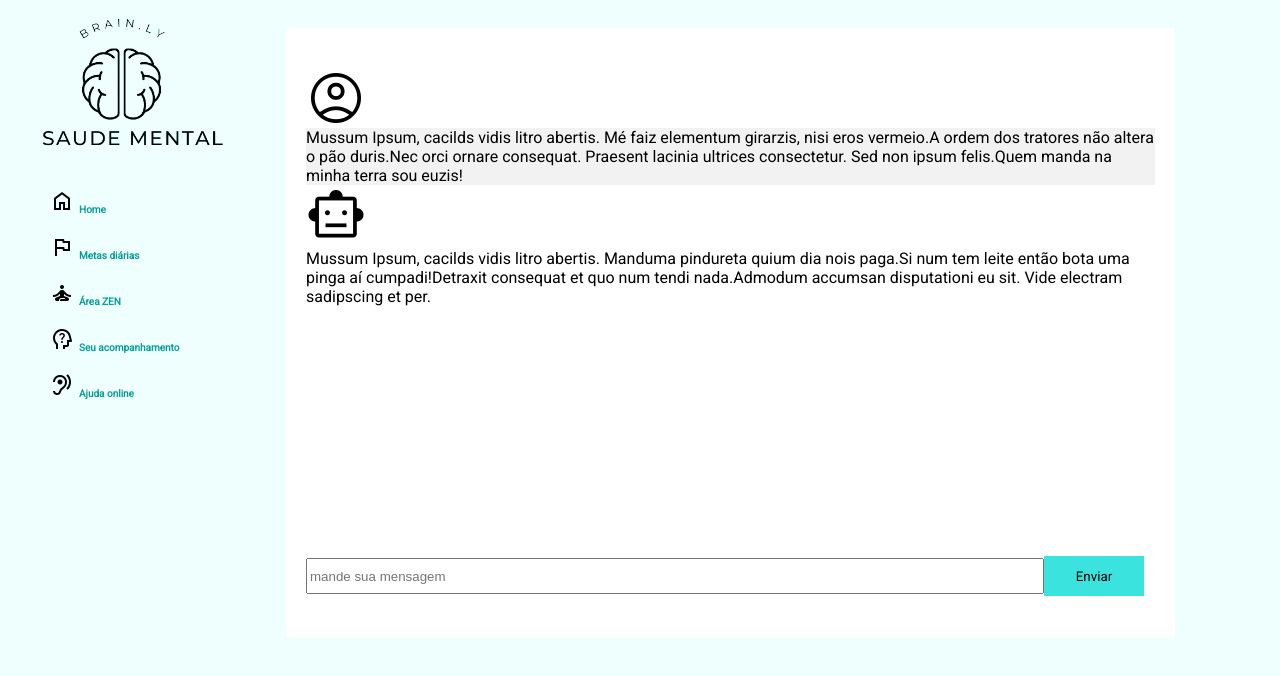
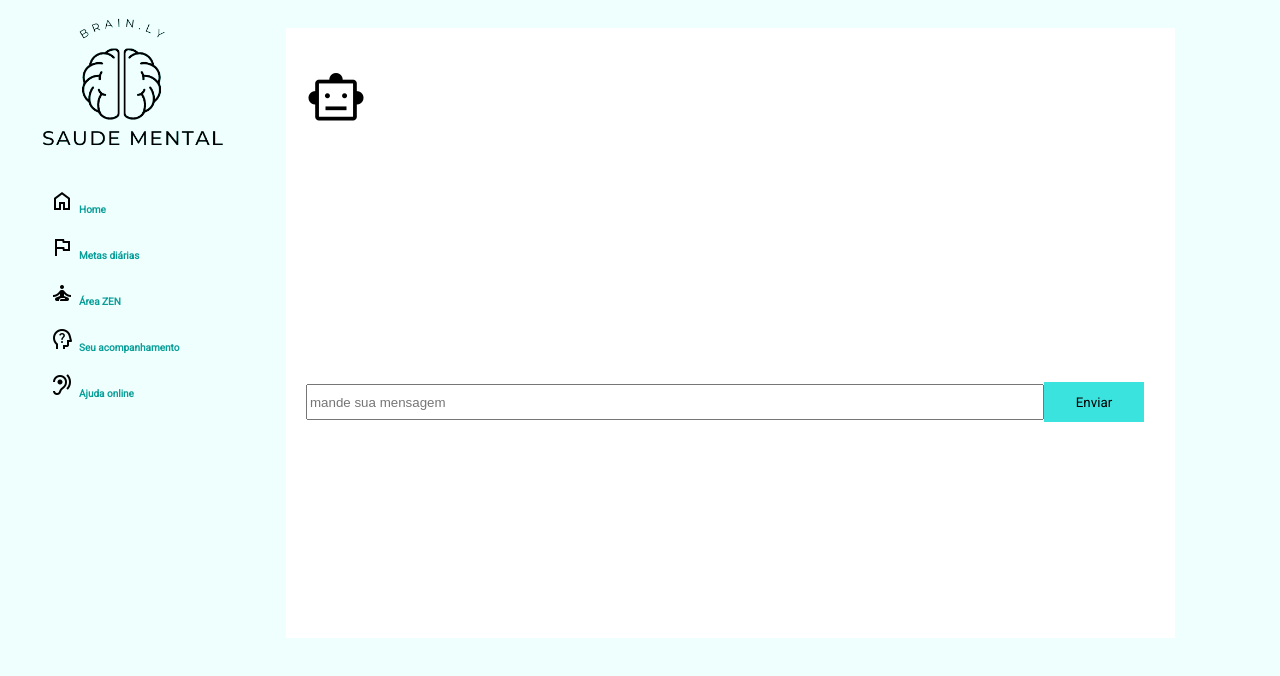
Before and after one commit to LucasBruce/assistente-saude-mental-pagina, an Angular app in the folder assistente-saude-mental-pagina/: page /ajuda-online in a window 1280 px wide. Shown: the top 676 px of the page. Built offline with nearby package versions, Linux system fonts and the light colour scheme.

Commit message:
tarefa-lucas-01 - ajuda online comunicao com chatGPT.

```diff
--- a/assistente-saude-mental-pagina/package.json
+++ b/assistente-saude-mental-pagina/package.json
@@ -18,6 +18,7 @@
     "@angular/platform-browser": "^15.2.0",
     "@angular/platform-browser-dynamic": "^15.2.0",
     "@angular/router": "^15.2.0",
+    "ngx-spinner": "^15.0.1",
     "openai": "^3.2.1",
     "rxjs": "~7.8.0",
     "tslib": "^2.3.0",
--- a/assistente-saude-mental-pagina/src/app/ajuda-online/ajuda-online.component.html
+++ b/assistente-saude-mental-pagina/src/app/ajuda-online/ajuda-online.component.html
@@ -2,27 +2,31 @@
 
 
 <div class="conteudo-conversacao">
-  <div>
+  <!-- <div>
     <span class="material-symbols-outlined text-icon" style="float: left;">
       account_circle
     </span>
 
-  </div>
+  </div> -->
   <div class="texto-cliente">
-    Mussum Ipsum, cacilds vidis litro abertis. Mé faiz elementum girarzis, nisi eros vermeio.A ordem dos tratores não altera o pão duris.Nec orci ornare consequat. Praesent lacinia ultrices consectetur. Sed non ipsum felis.Quem manda na minha terra sou euzis!
 
   </div>
-  <div>
+  <div class="text-align">
     <span class="material-symbols-outlined text-icon">
       smart_toy
     </span>
+    {{ areaText }}
   </div>
   <div>
-    Mussum Ipsum, cacilds vidis litro abertis. Manduma pindureta quium dia nois paga.Si num tem leite então bota uma pinga aí cumpadi!Detraxit consequat et quo num tendi nada.Admodum accumsan disputationi eu sit. Vide electram sadipscing et per.
+
   </div>
+</div>
+<div class="form-envio-mensagem">
+  <app-input-brainly
+    placeholder="mande sua mensagem"
+    inputTypes="input-mensagem"
+    [inputText]="textField"
+    (outputText)="operationOpenai($event)"
+   ></app-input-brainly>
 
 </div>
-<div class="form-envio-mensagem">
-  <app-input-brainly placeholder="mande sua mensagem" inputTypes="input-mensagem"></app-input-brainly>
-  <app-button-brainly buttonDescription="Enviar" buttonTypes="button-normal" class="btn-enviar"></app-button-brainly>
-</div>
--- a/assistente-saude-mental-pagina/src/app/ajuda-online/ajuda-online.component.scss
+++ b/assistente-saude-mental-pagina/src/app/ajuda-online/ajuda-online.component.scss
@@ -1,5 +1,9 @@
 .text-icon{
   font-size: 60px;
+}
+
+.text-align{
+  text-align: justify;
 }
 
 .conteudo-conversacao{
--- a/assistente-saude-mental-pagina/src/app/ajuda-online/ajuda-online.component.ts
+++ b/assistente-saude-mental-pagina/src/app/ajuda-online/ajuda-online.component.ts
@@ -1,10 +1,62 @@
-import { Component } from '@angular/core';
+import { Component, OnInit } from '@angular/core';
+import { IOpenaiResponse } from 'src/model/entity-openai';
+import { IMessages, IOpenaiRequest } from './../../model/entity-openai';
+import { OpenaiService } from './../../service/openai.service';
 
 @Component({
   selector: 'app-ajuda-online',
   templateUrl: './ajuda-online.component.html',
   styleUrls: ['./ajuda-online.component.scss']
 })
-export class AjudaOnlineComponent {
+export class AjudaOnlineComponent implements OnInit{
+
+  textField = '';
+  areaText = '';
+  openaiResponse!: IOpenaiResponse;
+  openaiRequest: IOpenaiRequest = {
+    model: "gpt-3.5-turbo",
+    messages: [
+      {
+        role: 'user',
+        content: '',
+      }
+    ],
+    temperature: 0.7
+  }
+  iMessages: IMessages = {
+    role: 'user',
+    content: '',
+  };
+
+  /**
+   *@param openaiService
+      serviço de comunicação
+      com o chatGPT através da lib openai
+   */
+  constructor(private openaiService: OpenaiService) {}
+
+  ngOnInit(): void {
+    console.log('init...');
+    this.textField = '';
+  }
+
+  operationOpenai(value: string): void {
+    this.openaiRequest.messages[0].content = value;
+      const openaiCallbackResponse = (resposta: IOpenaiResponse) => {
+        this.openaiResponse = resposta;
+        this.areaText = this.openaiResponse.choices[0].message.content;
+        console.log(this.areaText);
+      };
+
+      const errorCallbackService = () => {
+        console.error('Nao foi possível a comunicacao com o chatGPT!');
+      };
+
+      this.openaiService.execOpenai(
+        this.openaiRequest,
+        openaiCallbackResponse,
+        errorCallbackService
+        )
+  }
 
 }
--- a/assistente-saude-mental-pagina/src/app/input-brainly/input-brainly.component.html
+++ b/assistente-saude-mental-pagina/src/app/input-brainly/input-brainly.component.html
@@ -1 +1,13 @@
-<input type="text" placeholder="{{placeholder}}" class="input {{inputTypes}}" />
+ <input
+    type="text"
+    placeholder="{{placeholder}}"
+    class="input {{inputTypes}}"
+    [(ngModel)]="inputText"
+    >
+ <app-button-brainly
+    buttonDescription="Enviar"
+    buttonTypes="button-normal"
+    class="btn-enviar"
+    (click)="emitirEvento()"
+    >
+  </app-button-brainly>
--- a/assistente-saude-mental-pagina/src/app/input-brainly/input-brainly.component.ts
+++ b/assistente-saude-mental-pagina/src/app/input-brainly/input-brainly.component.ts
@@ -1,4 +1,5 @@
-import { Component, Input } from '@angular/core';
+import { Component, EventEmitter, Input, OnInit, Output } from '@angular/core';
+import { FormControl } from '@angular/forms';
 
 @Component({
   selector: 'app-input-brainly',
@@ -7,10 +8,16 @@ import { Component, Input } from '@angular/core';
 })
 export class InputBrainlyComponent {
 
-  @Input()
-  placeholder !: string
+  @Input() inputText!: string;
 
-  @Input()
-  inputTypes !: string
+  @Input() placeholder!: string
 
+  @Input() inputTypes!: string
+
+  @Output() outputText = new EventEmitter<string>();
+
+  emitirEvento(): void{
+    this.outputText.emit(this.inputText);
+    this.inputText = '';
+  }
 }
--- /dev/null
+++ b/assistente-saude-mental-pagina/src/environment/api-path.ts
@@ -0,0 +1,7 @@
+const apiPathOpenai = 'https://api.openai.com/v1/chat/completions'
+const apiKey = 'Bearer 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'
+
+export const apiPath = {
+    apiPathOpenai,
+    apiKey
+}
--- /dev/null
+++ b/assistente-saude-mental-pagina/src/model/entity-openai.ts
@@ -0,0 +1,31 @@
+export interface IOpenaiRequest{
+    model: string;
+    messages: IMessages[];
+    temperature: number
+}
+
+export interface IMessages{
+    role: string;
+    content: string;
+}
+
+
+export interface IOpenaiResponse {
+    created: number;
+    model: string;
+    usage: {
+      prompt_tokens: number;
+      completion_tokens: number;
+      total_tokens: number;
+    };
+    choices: [
+      {
+        finish_reason: string;
+        index: number;
+        message: {
+          role: string;
+          content: string;
+        };
+      }
+    ];
+  }
--- /dev/null
+++ b/assistente-saude-mental-pagina/src/service/openai.service.ts
@@ -0,0 +1,50 @@
+import { HttpClient, HttpHeaders } from '@angular/common/http';
+import { Injectable } from '@angular/core';
+import { apiPath } from './../environment/api-path';
+import { IOpenaiRequest, IOpenaiResponse } from './../model/entity-openai';
+
+@Injectable({
+  providedIn: 'root'
+})
+export class OpenaiService {
+
+  headers = new HttpHeaders({'Content-Type':'application/json'})
+  .set('Authorization', apiPath.apiKey)
+
+  httpOptions = {
+    headers: this.headers
+  }
+
+  constructor(private httpClient: HttpClient) { }
+
+   execOpenai(
+    request: IOpenaiRequest,
+    callbackNext: (resposta: IOpenaiResponse) => void,
+    callbackError?: (error: string) => void
+    ): void {
+
+     this.execPost<IOpenaiRequest, IOpenaiResponse>(
+       apiPath.apiPathOpenai,
+       request,
+       this.httpOptions,
+       callbackNext,
+       callbackError
+       );
+  }
+
+  private execPost<T, R>(
+    url: string,
+    requisicao?: T,
+    httpOptions?: { headers: HttpHeaders },
+    callbackNext?: (resposta: R) => void,
+    callbackError?: (error: string) => void
+  ): void {
+
+    this.httpClient
+      .post<R>(url, requisicao, httpOptions)
+      .subscribe(callbackNext, (error: Error) => {
+        console.error(error);
+        if (callbackError) callbackError(error.message);
+      });
+  }
+}
```
Also changed, not shown: assistente-saude-mental-pagina/src/app/app-routing.module.ts (+8 -8 lines), assistente-saude-mental-pagina/src/app/app.module.ts (+10 -11 lines), 2 other files (tests, documents, lock files or other folders).
